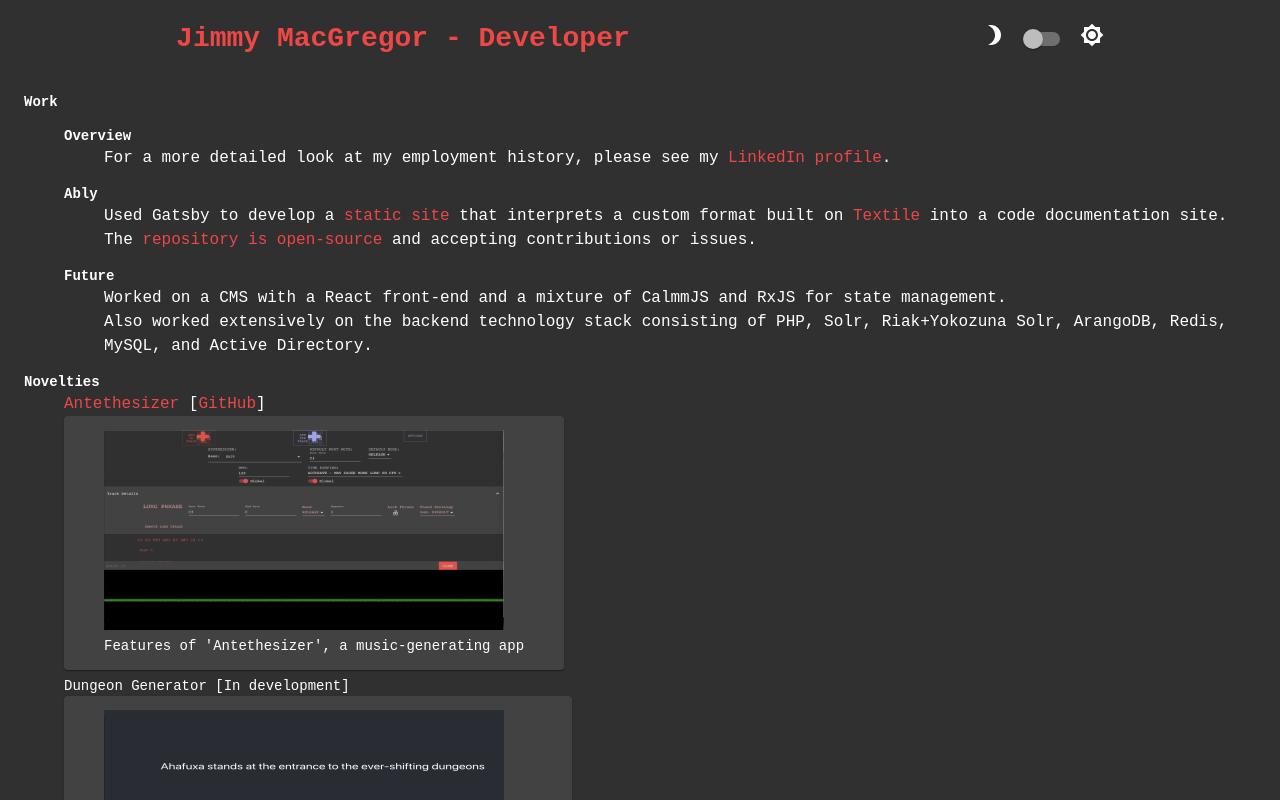
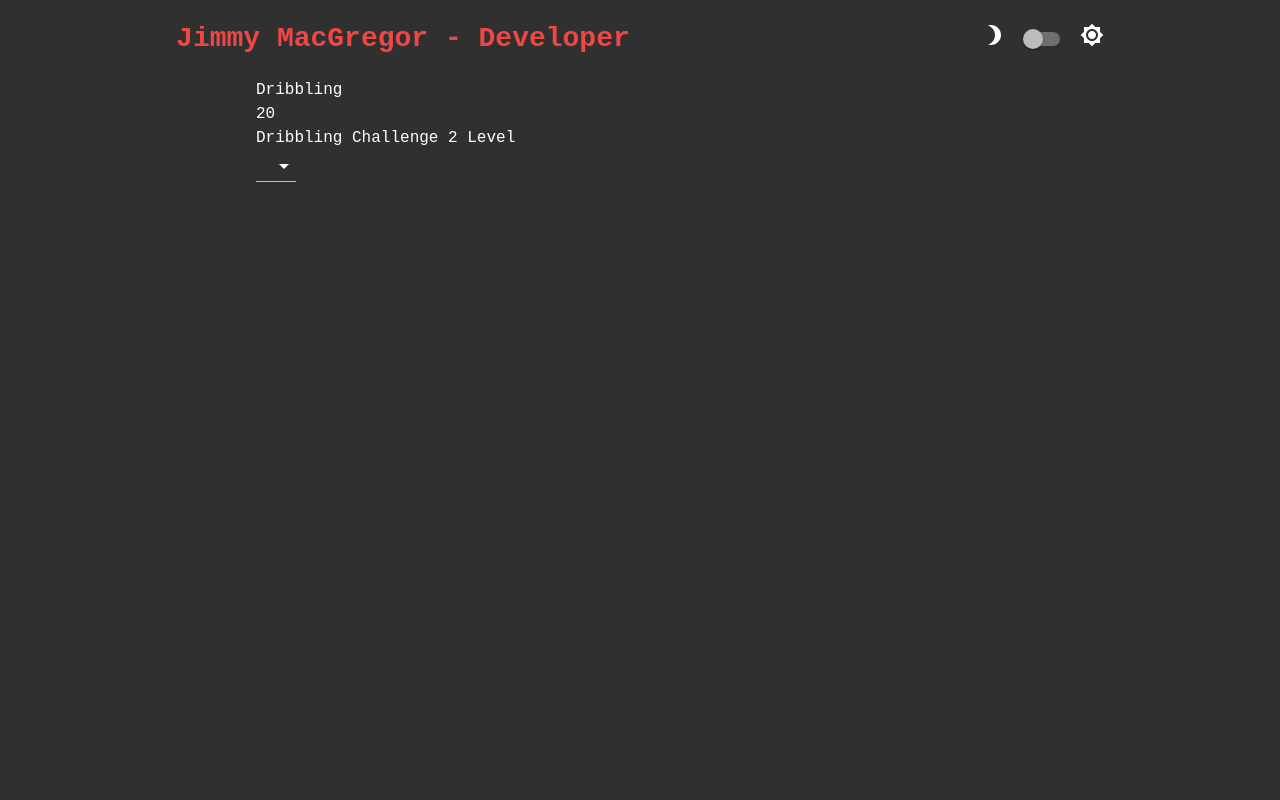
Before and after one commit to MymmiJ/personal-site, a React app: page /RocketLeagueProgressTracker in a window 1280 px wide. Shown: the top 800 px of the page. Built offline with nearby package versions, Linux system fonts and the light colour scheme.

Commit message:
Utilities and components for Rocket League Progress Tracker

```diff
--- a/src/App.js
+++ b/src/App.js
@@ -14,6 +14,7 @@ import Home from './Home';
 import Clawrite from './Clawrite';
 import FourButtonEnglishText from './FourButtonEnglishText';
 import AlgorithmBookClub from './ABC';
+import RocketLeagueProgressTracker from './RocketLeagueProgressTracker';
 
 function App() {
   const prefersLightMode = useMediaQuery('(prefers-color-scheme: light)')
@@ -40,6 +41,9 @@ function App() {
           <Route path="/ABC">
             <AlgorithmBookClub/>
           </Route>
+          <Route path="/RocketLeagueProgressTracker">
+            <RocketLeagueProgressTracker />
+          </Route>
           <Route path="/">
             <Home/>
           </Route>
--- /dev/null
+++ b/src/RocketLeagueProgressTracker/Factories/measurementsMaker.js
@@ -0,0 +1,30 @@
+export const ROCKET_LEAGUE_MEASUREMENT_DISPLAY_OPTIONS = {
+    NUMBER: Symbol('Number'),
+    TIME: Symbol('Time'),
+    TEXT: Symbol('Text'),
+};
+
+export const measurementMaker = ( name="Level", priority=0, display=ROCKET_LEAGUE_MEASUREMENT_DISPLAY_OPTIONS.NUMBER, commensurableWith=[] ) => ({
+    name,
+    priority,
+    display,
+    commensurableWith,
+});
+
+export const measurementsMaker = ( selectedMeasurement, measurements=[] ) => ({
+    ...selectedMeasurement,
+    maxPriority: Math.max([...measurements.map((m) => m.priority), selectedMeasurement.priority]),
+    measurements,
+    selectMeasurement (measurementID) {
+        let measurement;
+        if(typeof measurementID === 'string' || measurementID instanceof String) {
+            measurement = measurements.find((measurement) => measurement.name === measurementID);
+        }
+        // Assume index
+        measurement = measurements[measurementID];
+        this.name = measurement.name;
+        this.priority = measurement.priority;
+        this.display = measurement.display;
+        this.commensurableWith = measurement.commensurableWith;
+    }
+});
--- /dev/null
+++ b/src/RocketLeagueProgressTracker/Factories/skillGroupMaker.js
@@ -0,0 +1,3 @@
+export const skillGroupMaker = (skills) => ({
+    skills,
+});
--- /dev/null
+++ b/src/RocketLeagueProgressTracker/Factories/skillMaker.js
@@ -0,0 +1,6 @@
+export const skillMaker = ( name, measurements, tooltip, degreeOfSkill = 0 ) => ({
+    name,
+    degreeOfSkill,
+    measurements,
+    tooltip,
+});
--- /dev/null
+++ b/src/RocketLeagueProgressTracker/Factories/tooltipMaker.js
@@ -0,0 +1,3 @@
+export const tooltipMaker = (title) => ({
+    title
+});
--- /dev/null
+++ b/src/RocketLeagueProgressTracker/ProgressTracker/Measurement.js
@@ -0,0 +1,10 @@
+import { Select, Typography } from "@material-ui/core";
+
+export const Measurement = ({ name, priority, display, maxPriority, commensurableWith, measurements }) => {
+    // Colour display according to measurement priority
+    // Dropdown to select measurement type
+    return <>
+        <Typography>{name}</Typography>
+        <Select></Select>
+    </>;
+};
--- /dev/null
+++ b/src/RocketLeagueProgressTracker/ProgressTracker/ProgressTracker.js
@@ -0,0 +1,8 @@
+import { SkillGroup } from "./SkillGroup";
+
+export const ProgressTracker = ({ skillGroups }) => {
+    // SkillGroups to change colour along the spectrum as `i` increases
+    return <>
+        {skillGroups.map((skillGroup, i) => <SkillGroup key={i} {...skillGroup} index={i} />)}
+    </>;
+}
--- /dev/null
+++ b/src/RocketLeagueProgressTracker/ProgressTracker/Skill.js
@@ -0,0 +1,12 @@
+import { Box, Tooltip, Typography } from "@material-ui/core";
+import { Measurement } from "./Measurement";
+
+export const Skill = ({ name, degreeOfSkill, measurements, tooltip }) => {
+    return <Tooltip {...tooltip}>
+        <Box>
+            <Typography>{name}</Typography>
+            <Typography>{degreeOfSkill}</Typography>
+            <Measurement {...measurements} />
+        </Box>
+    </Tooltip>;
+};
--- /dev/null
+++ b/src/RocketLeagueProgressTracker/ProgressTracker/SkillGroup.js
@@ -0,0 +1,7 @@
+import { Skill } from "./Skill"
+
+export const SkillGroup = ({ skills }) => {
+    return <>
+        {skills.map((skill, i) => <Skill key={i} {...skill} index={i} />)}
+    </>
+}
--- /dev/null
+++ b/src/RocketLeagueProgressTracker/index.js
@@ -0,0 +1,26 @@
+import { ExperimentContainer } from "../Common/Containers/ExperimentContainer";
+import { measurementMaker, measurementsMaker, ROCKET_LEAGUE_MEASUREMENT_DISPLAY_OPTIONS } from "./Factories/measurementsMaker";
+import { skillGroupMaker } from "./Factories/skillGroupMaker";
+import { skillMaker } from "./Factories/skillMaker";
+import { tooltipMaker } from "./Factories/tooltipMaker";
+import { ProgressTracker } from "./ProgressTracker/ProgressTracker";
+
+// TODO: Enable switch between local and remote.
+const RocketLeagueProgressTracker = () => <ExperimentContainer>
+    <ProgressTracker skillGroups={[skillGroupMaker([
+        skillMaker('Dribbling', measurementsMaker(measurementMaker(
+            'Dribbling Challenge 2 Level',
+            1,
+            ROCKET_LEAGUE_MEASUREMENT_DISPLAY_OPTIONS.NUMBER
+            ), [measurementMaker(
+                'Dribbling Challenge 2 Time',
+                0,
+                ROCKET_LEAGUE_MEASUREMENT_DISPLAY_OPTIONS.TIME
+            )]),
+            tooltipMaker('General Ground Control Skills'),
+            20
+        )
+    ])]} />
+</ExperimentContainer>;
+
+export default RocketLeagueProgressTracker;
```
